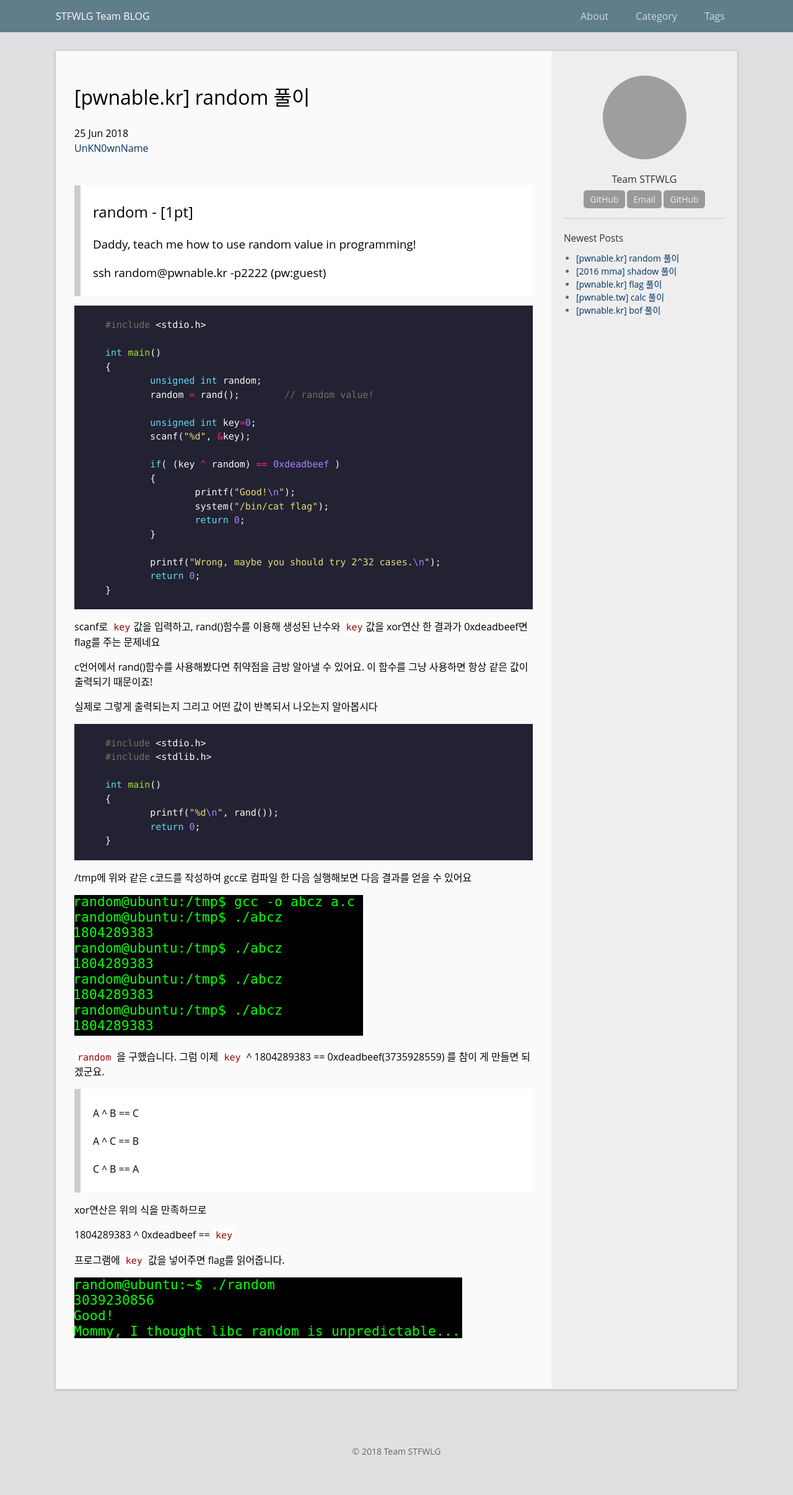
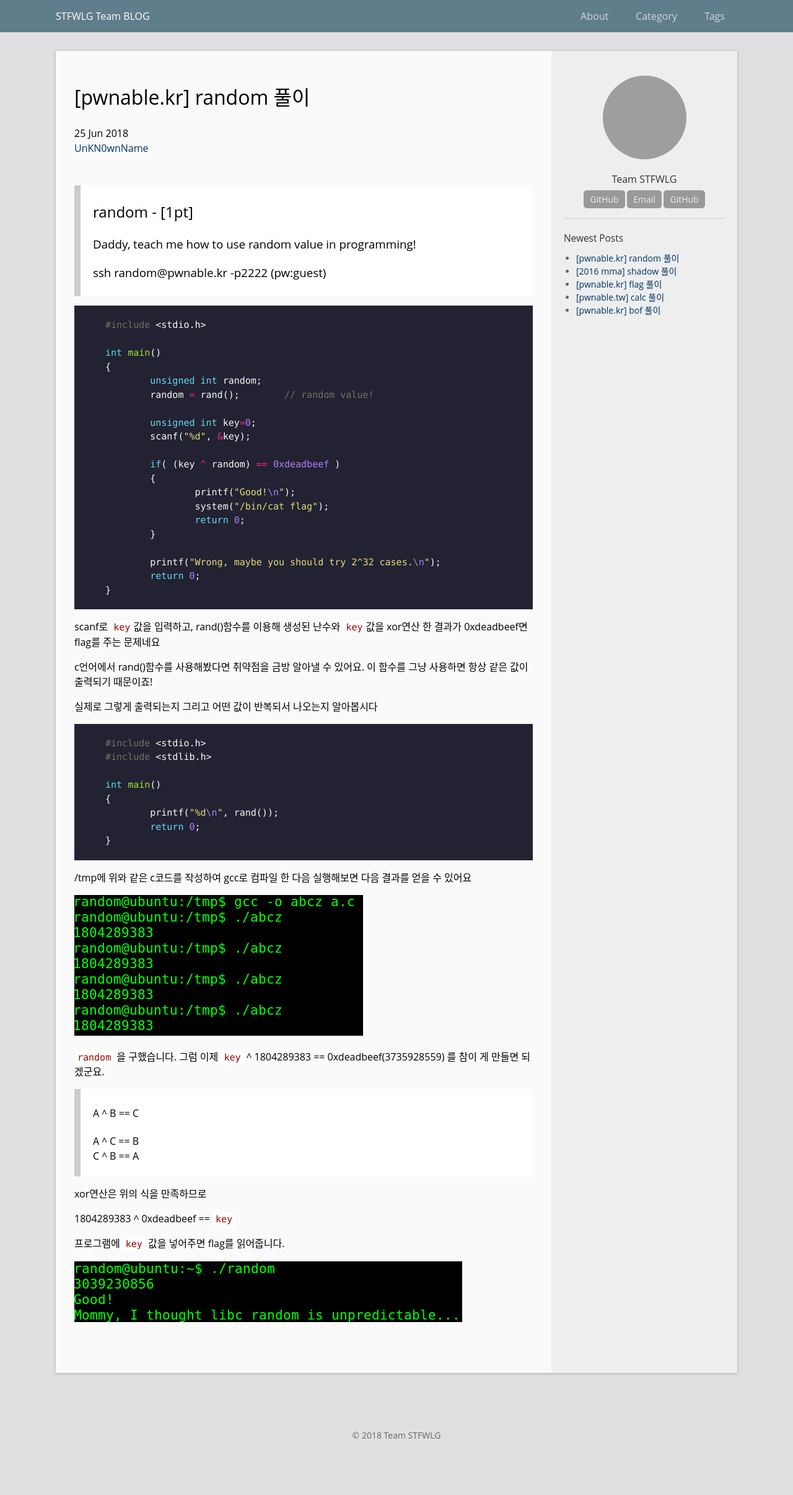
Before and after one commit to UnKN0wnName/stfwlg.github.io, a Jekyll site: the page built from _posts/2018-06-25-[pwnable.kr]_random_풀이.md, in a window 1280 px wide. Shown: the whole page at 62% size. Built offline with Jekyll 4.4.1, drawn with Linux system fonts in a browser that asks for light colours; comment, search, counter and statistics services are not loaded; after the commit the page ends 2386 px from its top, so only the background shows below that; grey boxes are pictures that could not be loaded.

```diff
--- a/_posts/2018-06-25-[pwnable.kr]_random_풀이.md
+++ b/_posts/2018-06-25-[pwnable.kr]_random_풀이.md
@@ -56,8 +56,8 @@ int main()
 `random` 을 구했습니다. 그럼 이제 `key` ^ 1804289383 == 0xdeadbeef(3735928559) 를 참이 게 만들면 되겠군요.
 
 >#### A ^ B == C
->#### A ^ C == B
->#### C ^ B == A
+A ^ C == B
+C ^ B == A
 
 xor연산은 위의 식을 만족하므로
 
```
